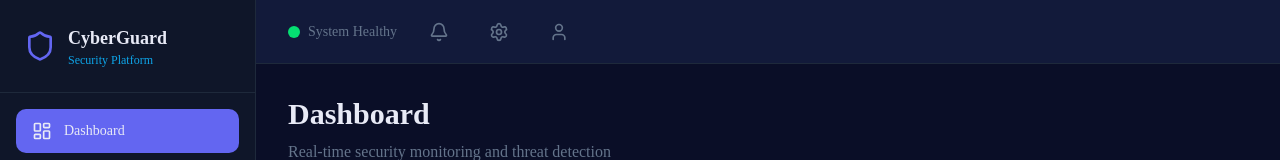
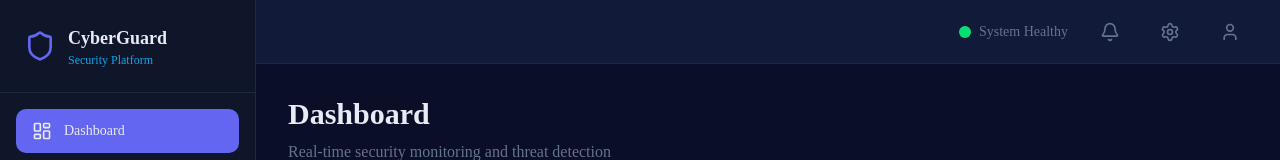
Before and after one commit to NareenAsad/cyberguard-platform, a Next.js app: page / in a window 1280 px wide. Shown: the top 160 px of the page. Built offline with nearby package versions, Linux system fonts and the light colour scheme; no server answers; the database is empty.

Commit message:
feat: add Header component with system status indicator and navigation icons

```diff
--- a/src/components/layout/header.tsx
+++ b/src/components/layout/header.tsx
@@ -4,7 +4,7 @@ import { Bell, Settings, User } from 'lucide-react'
 
 export function Header() {
   return (
-    <header className="h-16 bg-card border-b border-border px-8 flex items-right justify-between">
+    <header className="h-16 bg-card border-b border-border px-8 flex items-center justify-end">
       <div className="flex items-center gap-6">
         {/* Status Indicator */}
         <div className="flex items-center gap-2">
```
